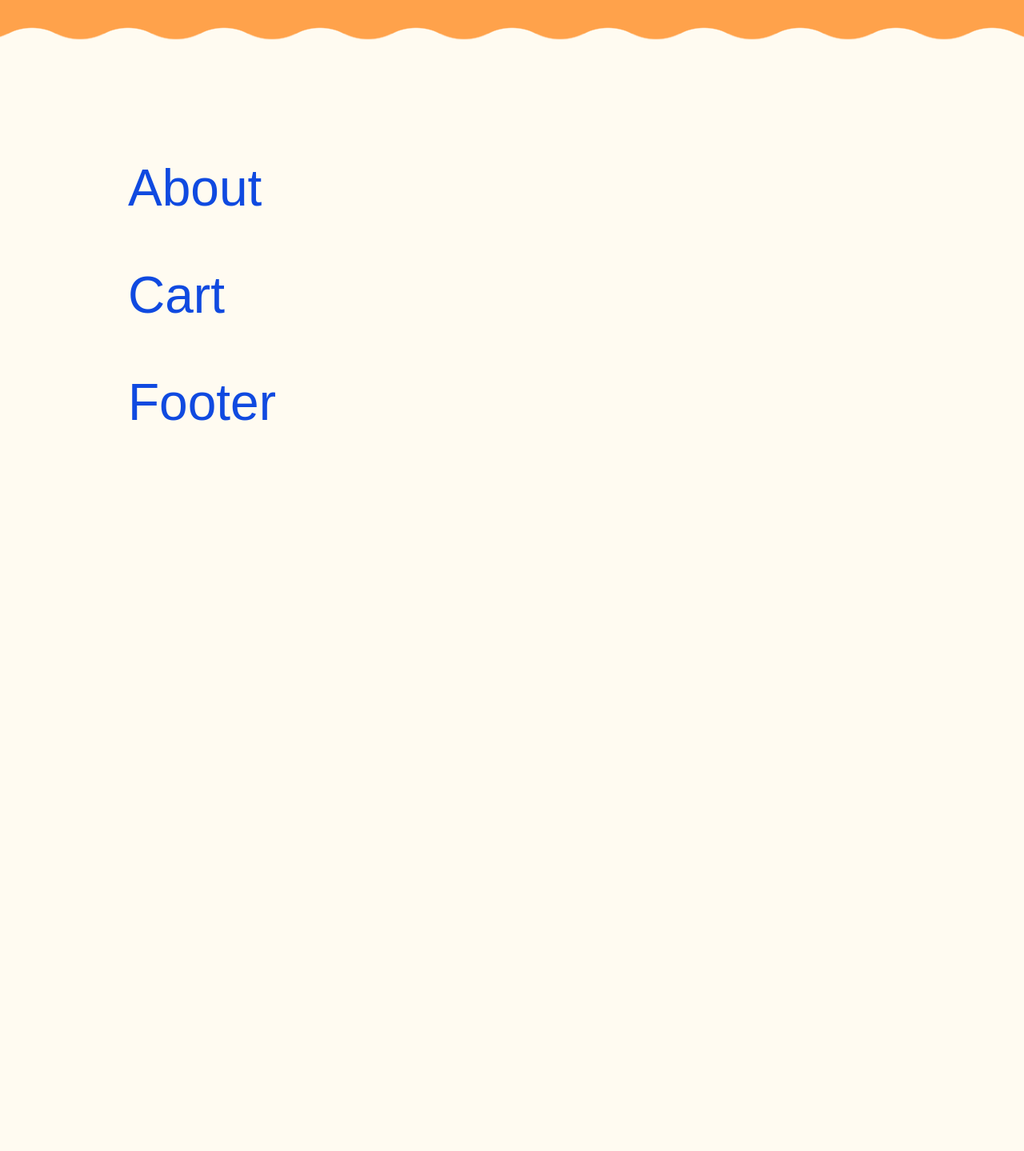
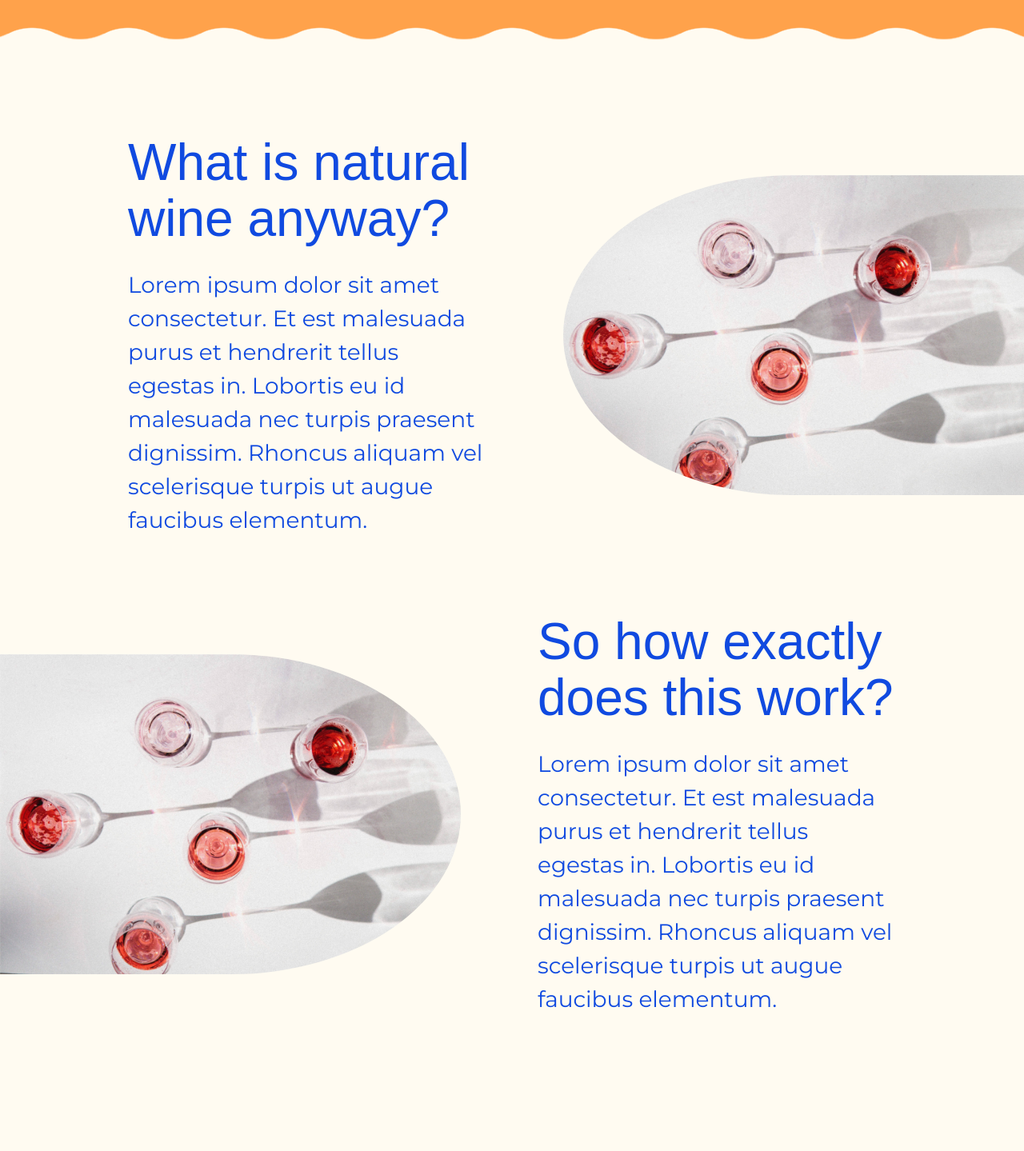
Before and after one commit to josh-merrill/natural-wine-club, a React (Vite) app: page / in a window 1280 px wide. Shown: the part 3031-4470 px from the top of the page at 80% size. Before the commit the page ends 3570 px from the top, so only its background shows below. Built offline with nearby package versions, Linux system fonts and the light colour scheme; a web font is replaced by a local one.

Commit message:
STYLE: Added new about component and styling

```diff
--- a/src/components/about/About.jsx
+++ b/src/components/about/About.jsx
@@ -1,11 +1,41 @@
-import './about.css'
+import "./about.css";
+import AboutImg from "../../assets/wine-top.jpg";
 
 export default function About() {
   return (
-    <section className="container">
-      <div id="about" className="about--container">
-          <h2>About</h2>
+    <section id="about" className="about--container">
+      <div className="about--container-wrapper">
+        <div className="about--container-info-top">
+          <h2>What is natural wine anyway?</h2>
+          <p className="about--container-info-text">
+            Lorem ipsum dolor sit amet consectetur. Et est malesuada purus et
+            hendrerit tellus egestas in. Lobortis eu id malesuada nec turpis
+            praesent dignissim. Rhoncus aliquam vel scelerisque turpis ut augue
+            faucibus elementum.
+          </p>
+        </div>
+          <img
+            src={AboutImg}
+            alt="wine on table shown vertically"
+            className="about--img-top"
+          />
+      </div>
+      <div className="about--container-wrapper">
+          <img
+            src={AboutImg}
+            alt="wine on table shown vertically"
+            className="about--img-bottom"
+          />
+        <div className="about--container-info-bottom">
+          <h2>So how exactly does this work?</h2>
+          <p className="about--container-info-text">
+            Lorem ipsum dolor sit amet consectetur. Et est malesuada purus et
+            hendrerit tellus egestas in. Lobortis eu id malesuada nec turpis
+            praesent dignissim. Rhoncus aliquam vel scelerisque turpis ut augue
+            faucibus elementum.
+          </p>
+        </div>
       </div>
     </section>
-  )
+  );
 }
--- a/src/components/about/about.css
+++ b/src/components/about/about.css
@@ -0,0 +1,92 @@
+.about--container {
+  margin: var(--spacer-sm);
+}
+
+.about--container-wrapper  {
+  display: flex;
+  flex-direction: column;
+  gap: var(--spacer-sm);
+  align-items: center;
+}
+
+.about--container-info-text {
+  margin-top: 27px;
+  font-weight: 400;
+  font-size: 28px;
+  line-height: 42px;
+}
+
+.about--container-info-bottom {
+  margin-top: var(--spacer-sm);
+}
+
+.about--img-top,
+.about--img-bottom {
+  width: 100%;
+  border-radius: 0;
+}
+
+.about--img-bottom {
+  order: 1;
+}
+
+.about--container-info p {
+  margin-top: 27px;
+  font-weight: 400;
+  font-size: 28px;
+  line-height: 42px;
+}
+
+
+
+  /* ========== MEDIA QUERIES (MEDIUM DEVICES) ========= */
+
+  @media screen and (min-width: 768px) {
+
+    .about--container {
+      margin: var(--spacer-md);
+    }
+
+    .about--container-wrapper  {
+      gap: var(--spacer-md);
+    }
+  }
+
+
+    /* ========== MEDIA QUERIES (LARGE DEVICES) ========= */
+
+@media screen and (min-width: 1200px) {
+
+  .about--container {
+    margin: var(--spacer-lg) 0;
+  }
+
+  .about--container-wrapper {
+    display: flex;
+    flex-direction: row;
+    gap: var(--spacer-lg);
+    align-items: center;
+    margin: var(--spacer-lg) 0;
+  }
+
+  .about--container-info-top {
+    margin-left: 12.5%;
+  }
+
+  .about--container-info-bottom {
+    margin-right: 12.5%;
+    margin-top: 0;
+  }
+
+  .about--img-top {
+    width: 45%;
+    border-radius: 50% 0 0% 50%;
+  }
+
+  .about--img-bottom {
+    width: 45%;
+    border-radius: 0% 50% 50% 0%;
+    order: 0;
+  }
+
+}
```
Also changed, not shown: src/assets/wine-top.jpg (added).
